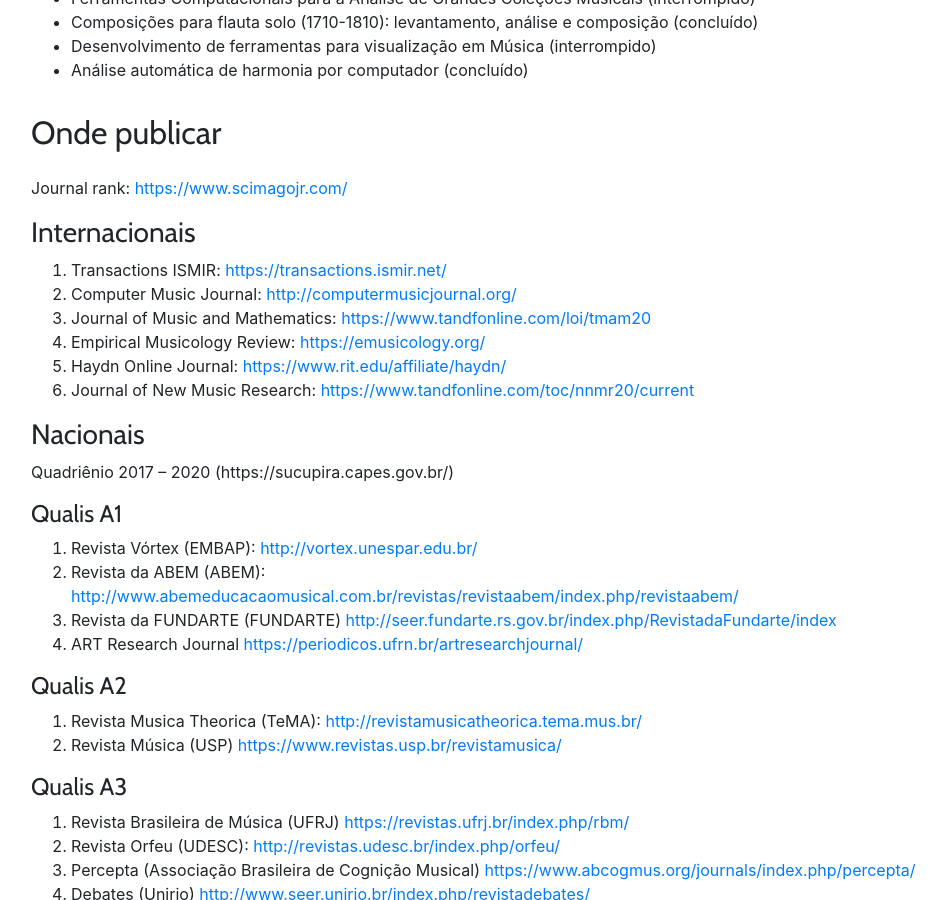
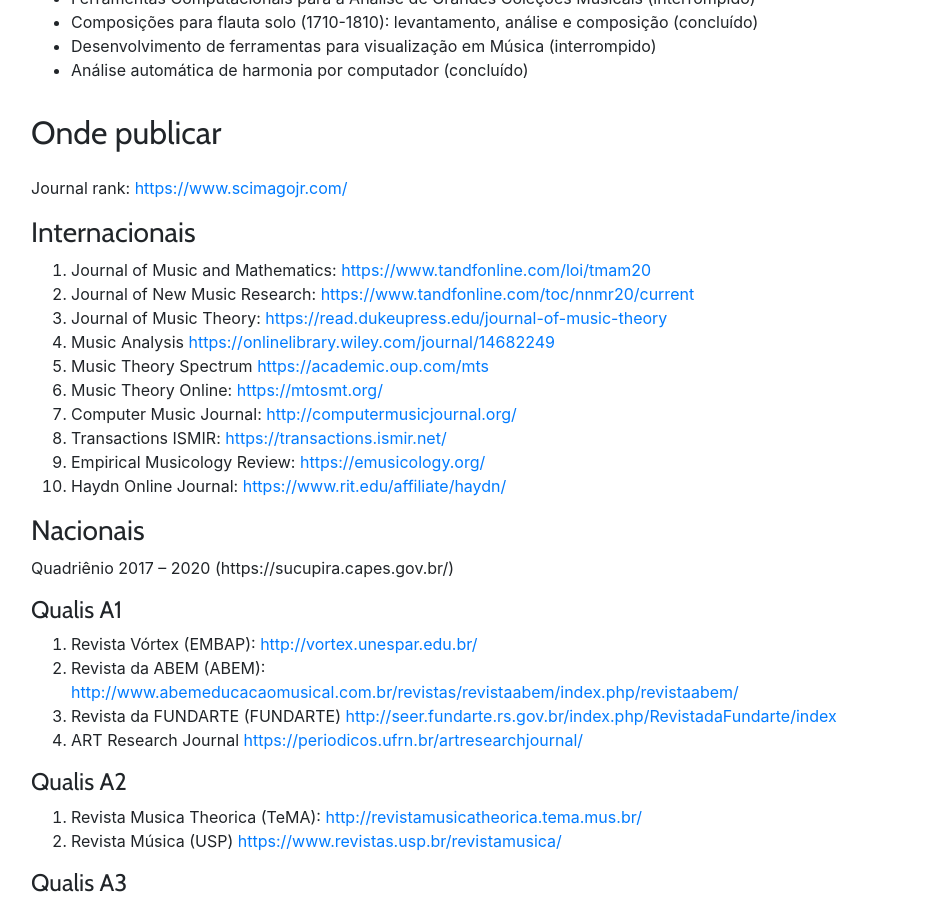
Before and after one commit to kroger/genosmus, a Jekyll site: the page built from _paginas/pesquisa.md, in a window 1280 px wide and 900 px high, scrolled down 727 px. Shown: the whole window, without its empty margins (69-1015 px from the left). Built offline with Jekyll 4.4.1, drawn with Linux system fonts in a browser that asks for light colours; nearby versions of some CDN libraries.

Commit message:
Adiciona periódicos

```diff
--- a/_paginas/pesquisa.md
+++ b/_paginas/pesquisa.md
@@ -42,12 +42,16 @@
 
 ### Internacionais
 
+1. Journal of Music and Mathematics: [https://www.tandfonline.com/loi/tmam20](https://www.tandfonline.com/loi/tmam20)
+1. Journal of New Music Research: [https://www.tandfonline.com/toc/nnmr20/current](https://www.tandfonline.com/toc/nnmr20/current)
+1. Journal of Music Theory: [https://read.dukeupress.edu/journal-of-music-theory](https://read.dukeupress.edu/journal-of-music-theory)
+1. Music Analysis [https://onlinelibrary.wiley.com/journal/14682249](https://onlinelibrary.wiley.com/journal/14682249)
+1. Music Theory Spectrum [https://academic.oup.com/mts](https://academic.oup.com/mts?login=false)
+1. Music Theory Online: [https://mtosmt.org/](https://mtosmt.org/)
+1. Computer Music Journal: [http://computermusicjournal.org/](http://computermusicjournal.org/)
 1. Transactions ISMIR: [https://transactions.ismir.net/](https://transactions.ismir.net/)
-1. Computer Music Journal: [http://computermusicjournal.org/](http://computermusicjournal.org/)
-1. Journal of Music and Mathematics: [https://www.tandfonline.com/loi/tmam20](https://www.tandfonline.com/loi/tmam20)
 1. Empirical Musicology Review: [https://emusicology.org/](https://emusicology.org/)
 1. Haydn Online Journal: [https://www.rit.edu/affiliate/haydn/](https://www.rit.edu/affiliate/haydn/)
-1. Journal of New Music Research: [https://www.tandfonline.com/toc/nnmr20/current](https://www.tandfonline.com/toc/nnmr20/current)
 
 ### Nacionais
 
```
